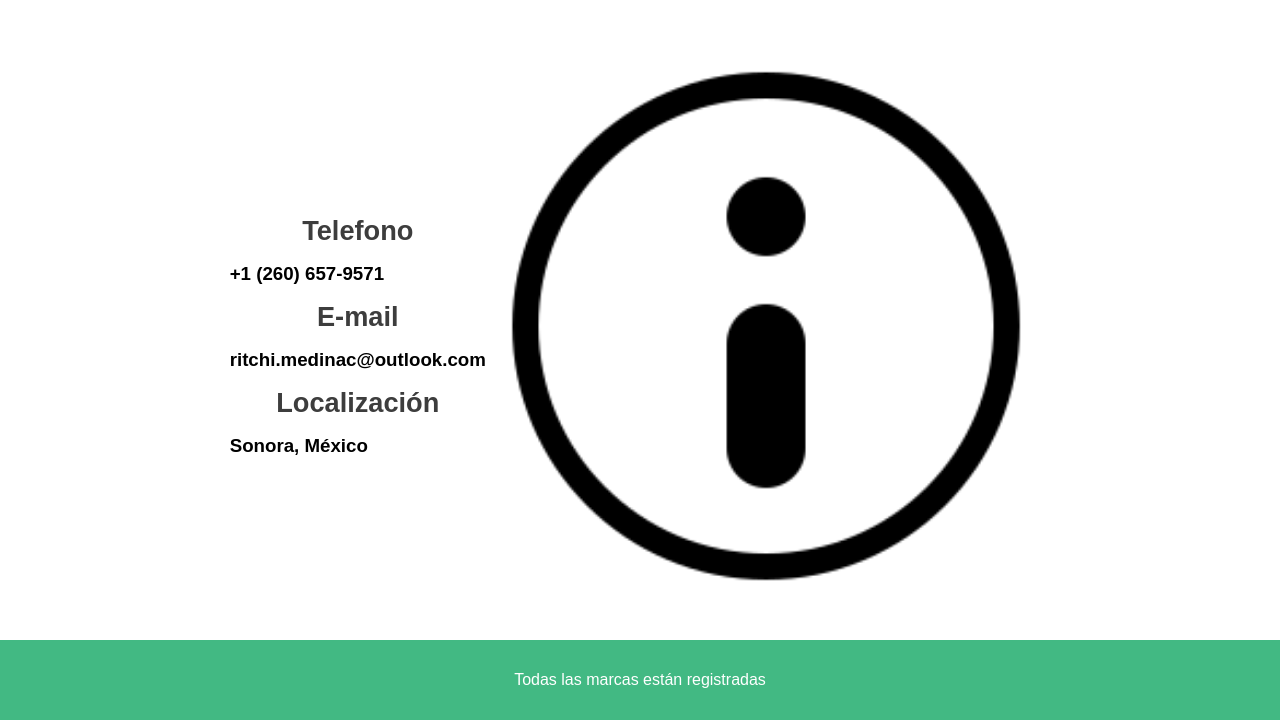
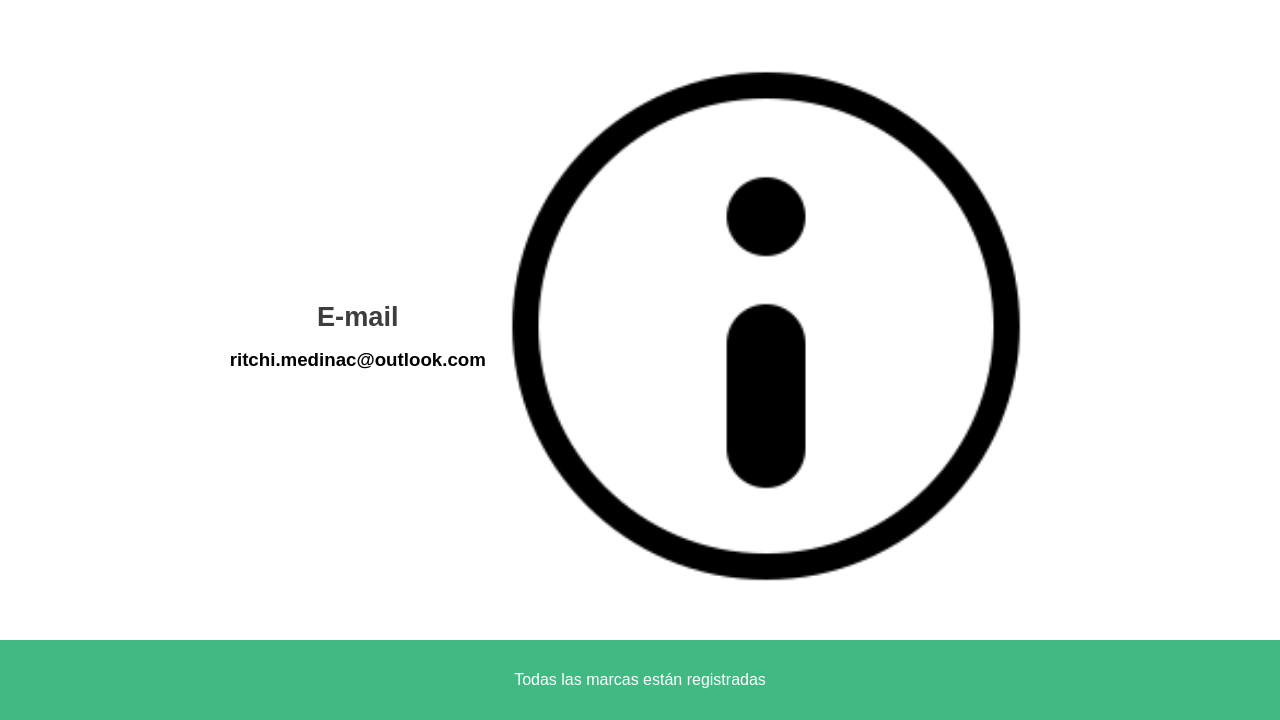
Before and after one commit to VoicedCreator/voicedcreator.github.io, a plain HTML site: page paginas/pagina5.html in a window 1280 px wide. Shown: the part 80-800 px from the top of the page. Drawn offline with Linux system fonts and the light colour scheme.

Commit message:
Update pagina5.html

```diff
--- a/paginas/pagina5.html
+++ b/paginas/pagina5.html
@@ -33,12 +33,9 @@
 
         <div class="content">
 
-            <h1>Telefono</h1>
-            <h3> +1 (260) 657-9571</h3>
             <h1>E-mail</h1>
             <h3> ritchi.medinac@outlook.com</h3>
-            <h1>Localización</h1>
-            <h3> Sonora, México</h3>
+
 
         </div>
 
```
